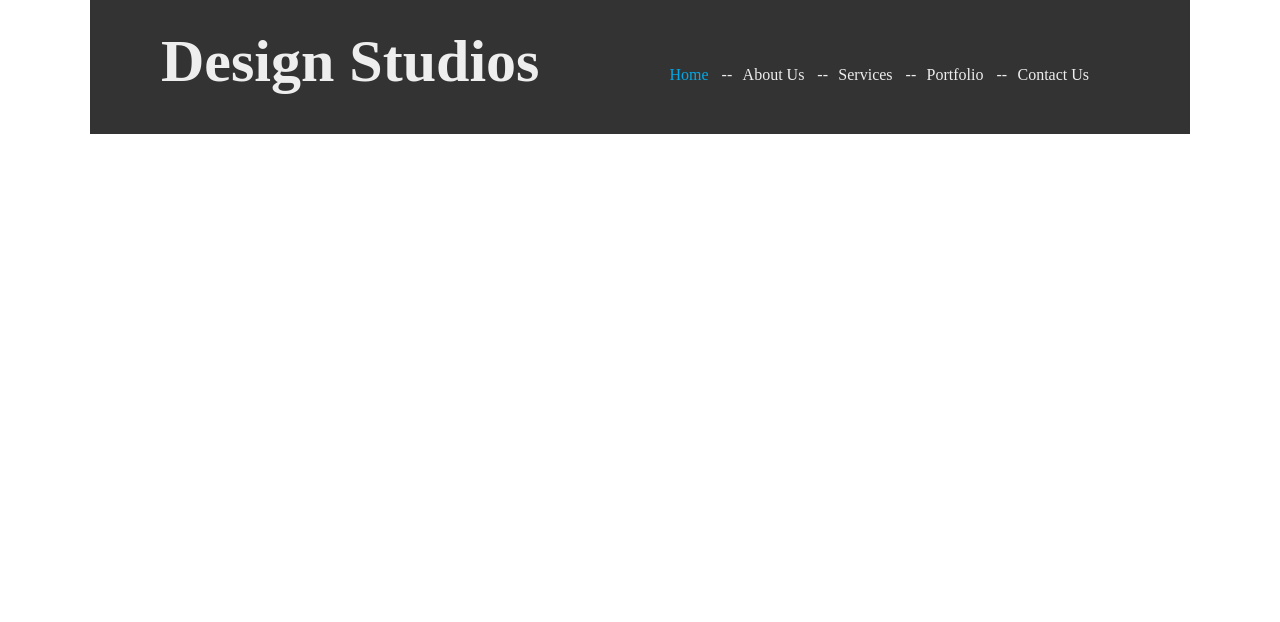
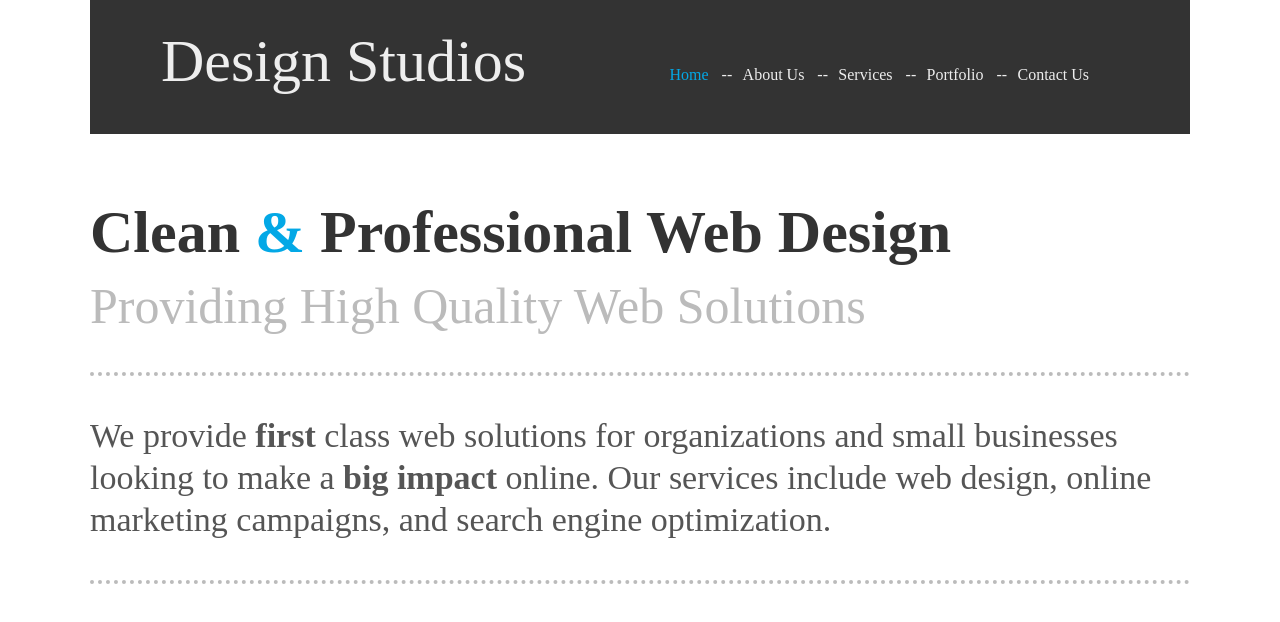
Before and after one commit to Torokhov/business_project, a website: page public/index.html in a window 1280 px wide. Drawn offline with Linux system fonts and the light colour scheme.

Commit message:
сверстаны блоки main-head, subhead, describe

```diff
--- /dev/null
+++ b/frontend/less/components/main.less
@@ -0,0 +1,40 @@
+.main-block {
+  padding-top: 68px;
+  box-sizing: border-box;
+}
+
+.main-head {
+  margin-bottom: 19px;
+
+  font-size: @main-head-font-size;
+  line-height: @main-head-line-height;
+  font-weight: bold;
+  color: @main-head-color;
+
+  span {
+    color: @main-head-color-span;
+  }
+}
+
+.subhead {
+  margin-bottom: 41px;
+  box-sizing: border-box;
+
+  font-size: @subhead-font-size;
+  line-height: @subhead-line-height;
+  font-weight: normal;
+  color: @subhead-color;
+}
+
+.describe {
+  min-height: 190px;
+  padding: 39px 0;
+  box-sizing: border-box;
+
+  font-size: @describe-font-size;
+  line-height: @describe-line-height;
+  color: @describe-color;
+
+  border-bottom: 4px dotted @describe-border-color;
+  border-top: 4px dotted @describe-border-color;
+}
--- a/frontend/less/components/scaffolding.less
+++ b/frontend/less/components/scaffolding.less
@@ -5,9 +5,20 @@ body {
 
 h1 {
   margin: 0;
+  padding: 0;
+}
+
+h2 {
+  margin: 0;
+  padding: 0;
 }
 
 ul {
   margin: 0;
   padding: 0;
 }
+
+p {
+  margin: 0;
+  padding: 0;
+}
--- a/frontend/less/style.less
+++ b/frontend/less/style.less
@@ -1,3 +1,4 @@
 @import (less) "components/scaffolding.less";
 @import (less) "variables.less";
 @import (less) "components/header.less";
+@import (less) "components/main.less";
--- a/frontend/less/variables.less
+++ b/frontend/less/variables.less
@@ -7,3 +7,17 @@
 
 @nav-font-size: 16px;
 @nav-color-active: #03a8e6;
+
+@main-head-font-size: 60px;
+@main-head-line-height: 60px;
+@main-head-color: #333333;
+@main-head-color-span: #03a8e6;
+
+@subhead-font-size: 50px;
+@subhead-line-height: 50px;
+@subhead-color: #bbbbbb;
+
+@describe-font-size: 34px;
+@describe-line-height: 42px;
+@describe-color: #555555;
+@describe-border-color: #bbbbbb;
--- a/public/index.html
+++ b/public/index.html
@@ -7,9 +7,9 @@
 </head>
 <body>
   <header class="main-header">
-    <h1 class="logo">
+    <div class="logo">
       <a href="#">Design Studios</a>
-    </h1>
+    </div>
     <nav class="main-nav">
       <ul class="main-nav__list">
         <li class="main-nav__item main-nav__item_link_active">
@@ -30,5 +30,18 @@
       </ul>
     </nav>
   </header>
+  <main class="main-block">
+    <h1 class="main-head">
+      Clean <span>&#38</span> Professional Web Design
+    </h1>
+    <h2 class="subhead">
+      Providing High Quality Web Solutions
+    </h2>
+    <section class="describe">
+      <p>
+        We provide <b>first</b> class web solutions for organizations and small businesses looking to make a <b>big impact</b> online. Our services include web design, online marketing campaigns, and search engine optimization.
+      </p>
+    </section>
+  </main>
 </body>
 </html>
```
Also changed, not shown: frontend/assets/index.html (+15 -2 lines), public/css/style.css, 1 other file.
